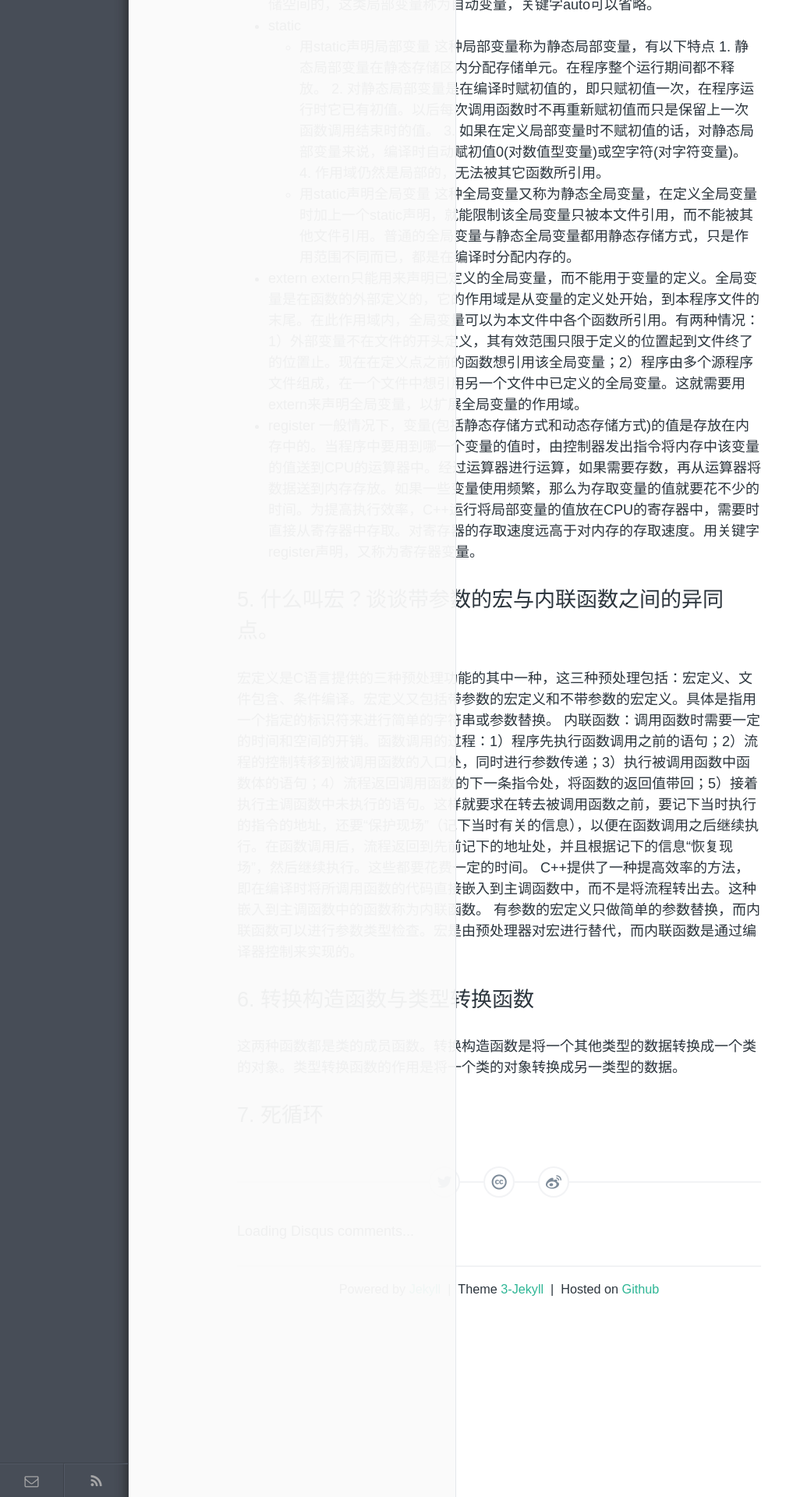
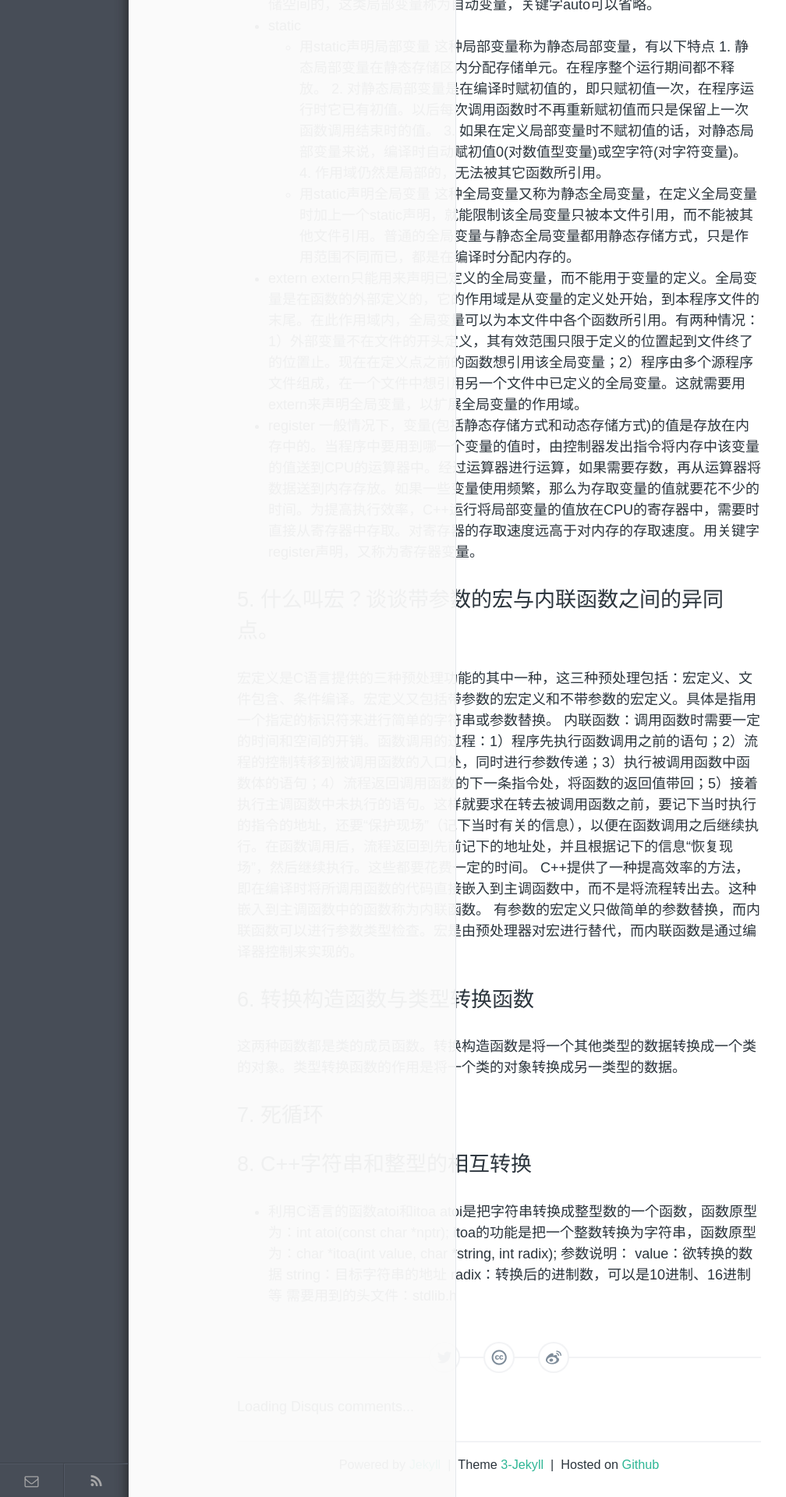
Before and after one commit to zhuyafei/zhuyafei.github.io, a Jekyll site: the page built from _posts/tech/2015-09-21-C++.md, in a window 1280 px wide. Shown: the part 2074-3994 px from the top of the page at 78% size, without its empty margins (0-1008 px from the left). Built offline with Jekyll 4.4.1, drawn with Linux system fonts in a browser that asks for light colours; comment, search, counter and statistics services are not loaded.

Commit message:
Modify 2015-09-21-C++.md

```diff
--- a/_posts/tech/2015-09-21-C++.md
+++ b/_posts/tech/2015-09-21-C++.md
@@ -66,3 +66,14 @@ C++提供了一种提高效率的方法，即在编译时将所调用函数的
 这两种函数都是类的成员函数。转换构造函数是将一个其他类型的数据转换成一个类的对象。类型转换函数的作用是将一个类的对象转换成另一类型的数据。
 
 ## 7. 死循环
+
+## 8. C++字符串和整型的相互转换
+
+* 利用C语言的函数atoi和itoa
+atoi是把字符串转换成整型数的一个函数，函数原型为：int atoi(const char *nptr);
+itoa的功能是把一个整数转换为字符串，函数原型为：char *itoa(int value, char *string, int radix);
+参数说明：
+value：欲转换的数据
+string：目标字符串的地址
+radix：转换后的进制数，可以是10进制、16进制等
+需要用到的头文件：stdlib.h
```
